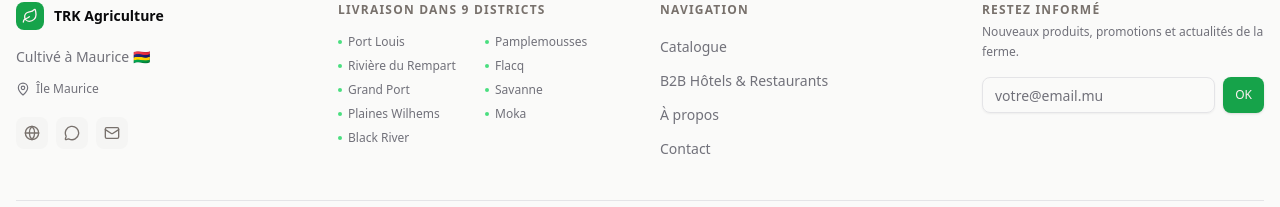
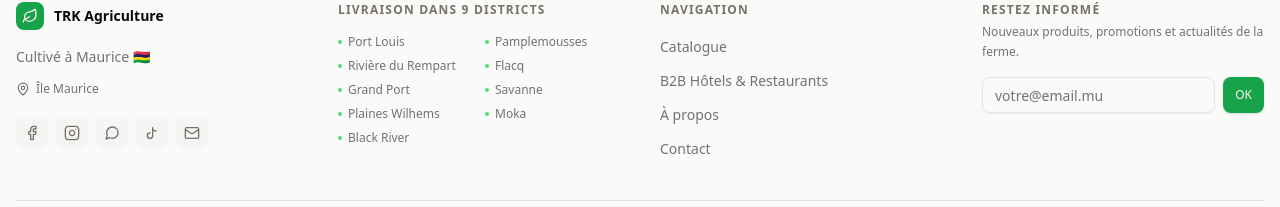
Before and after one commit to deepakramguttee-design/TRK-AGRICULTURE, a React (Vite) app: page /login in a window 1280 px wide. Shown: the part 848-1055 px from the top of the page. Built offline with nearby package versions, Linux system fonts and the light colour scheme; no server answers; a web font is replaced by a local one.

Commit message:
feat footer : icônes social media Facebook / Instagram / WhatsApp / TikTok / Email

```diff
--- a/src/components/layout/Footer.jsx
+++ b/src/components/layout/Footer.jsx
@@ -4,7 +4,41 @@ import { useTranslation } from 'react-i18next'
 import { Separator } from '@/components/ui/separator'
 import { Input } from '@/components/ui/input'
 import { Button } from '@/components/ui/button'
-import { Leaf, Globe, MessageCircle, Mail, MapPin } from 'lucide-react'
+import { Leaf, Mail, MapPin } from 'lucide-react'
+
+// TODO: remplacer ces URLs par les vraies pages TRK Agriculture
+const SOCIAL = [
+  {
+    href: 'https://www.facebook.com/TRKAgricultureLimited',
+    label: 'Facebook TRK Agriculture',
+    icon: IconFacebook,
+    hover: 'hover:bg-blue-100 hover:text-blue-700',
+  },
+  {
+    href: 'https://www.instagram.com/trkagriculturelimited',
+    label: 'Instagram TRK Agriculture',
+    icon: IconInstagram,
+    hover: 'hover:bg-pink-100 hover:text-pink-600',
+  },
+  {
+    href: 'https://wa.me/23052345678',
+    label: 'WhatsApp TRK Agriculture',
+    icon: IconWhatsApp,
+    hover: 'hover:bg-green-100 hover:text-green-700',
+  },
+  {
+    href: 'https://www.tiktok.com/@trkagriculturelimited',
+    label: 'TikTok TRK Agriculture',
+    icon: IconTikTok,
+    hover: 'hover:bg-stone-200 hover:text-stone-800',
+  },
+  {
+    href: 'mailto:contact@trkagriculturelimited.mu',
+    label: 'Email TRK Agriculture',
+    icon: ({ className }) => <Mail className={className} />,
+    hover: 'hover:bg-green-100 hover:text-green-700',
+  },
+]
 
 const DISTRICTS = [
   'Port Louis', 'Pamplemousses', 'Rivière du Rempart',
@@ -47,29 +81,21 @@ export default function Footer() {
               <MapPin className="h-3.5 w-3.5 shrink-0" />
               Île Maurice
             </div>
+
             {/* Social links */}
-            <div className="flex gap-2">
-              <a
-                href="#"
-                aria-label="Page Facebook TRK Agriculture"
-                className="w-8 h-8 rounded-lg bg-stone-100 hover:bg-blue-100 hover:text-blue-700 flex items-center justify-center text-stone-500 transition-colors"
-              >
-                <Globe className="h-4 w-4" />
-              </a>
-              <a
-                href="https://wa.me/230"
-                aria-label="WhatsApp TRK Agriculture"
-                className="w-8 h-8 rounded-lg bg-stone-100 hover:bg-green-100 hover:text-green-700 flex items-center justify-center text-stone-500 transition-colors"
-              >
-                <MessageCircle className="h-4 w-4" />
-              </a>
-              <a
-                href="mailto:contact@trkagriculturelimited.mu"
-                aria-label="Email TRK Agriculture"
-                className="w-8 h-8 rounded-lg bg-stone-100 hover:bg-green-100 hover:text-green-700 flex items-center justify-center text-stone-500 transition-colors"
-              >
-                <Mail className="h-4 w-4" />
-              </a>
+            <div className="flex flex-wrap gap-2">
+              {SOCIAL.map(({ href, label, icon: Icon, hover }) => (
+                <a
+                  key={label}
+                  href={href}
+                  target="_blank"
+                  rel="noopener noreferrer"
+                  aria-label={label}
+                  className={`w-8 h-8 rounded-lg bg-stone-100 flex items-center justify-center text-stone-500 transition-colors ${hover}`}
+                >
+                  <Icon className="h-4 w-4" />
+                </a>
+              ))}
             </div>
           </div>
 
@@ -172,3 +198,39 @@ export default function Footer() {
     </footer>
   )
 }
+
+/* ── Icônes SVG inline (lucide-react ne fournit pas les logos de marques) ── */
+
+function IconFacebook({ className }) {
+  return (
+    <svg xmlns="http://www.w3.org/2000/svg" viewBox="0 0 24 24" fill="none" stroke="currentColor" strokeWidth="2" strokeLinecap="round" strokeLinejoin="round" className={className}>
+      <path d="M18 2h-3a5 5 0 0 0-5 5v3H7v4h3v8h4v-8h3l1-4h-4V7a1 1 0 0 1 1-1h3z" />
+    </svg>
+  )
+}
+
+function IconInstagram({ className }) {
+  return (
+    <svg xmlns="http://www.w3.org/2000/svg" viewBox="0 0 24 24" fill="none" stroke="currentColor" strokeWidth="2" strokeLinecap="round" strokeLinejoin="round" className={className}>
+      <rect x="2" y="2" width="20" height="20" rx="5" ry="5" />
+      <path d="M16 11.37A4 4 0 1 1 12.63 8 4 4 0 0 1 16 11.37z" />
+      <line x1="17.5" y1="6.5" x2="17.51" y2="6.5" />
+    </svg>
+  )
+}
+
+function IconWhatsApp({ className }) {
+  return (
+    <svg xmlns="http://www.w3.org/2000/svg" viewBox="0 0 24 24" fill="none" stroke="currentColor" strokeWidth="2" strokeLinecap="round" strokeLinejoin="round" className={className}>
+      <path d="M21 11.5a8.38 8.38 0 0 1-.9 3.8 8.5 8.5 0 0 1-7.6 4.7 8.38 8.38 0 0 1-3.8-.9L3 21l1.9-5.7a8.38 8.38 0 0 1-.9-3.8 8.5 8.5 0 0 1 4.7-7.6 8.38 8.38 0 0 1 3.8-.9h.5a8.48 8.48 0 0 1 8 8v.5z" />
+    </svg>
+  )
+}
+
+function IconTikTok({ className }) {
+  return (
+    <svg xmlns="http://www.w3.org/2000/svg" viewBox="0 0 24 24" fill="none" stroke="currentColor" strokeWidth="2" strokeLinecap="round" strokeLinejoin="round" className={className}>
+      <path d="M9 12a4 4 0 1 0 4 4V4a5 5 0 0 0 5 5" />
+    </svg>
+  )
+}
```
